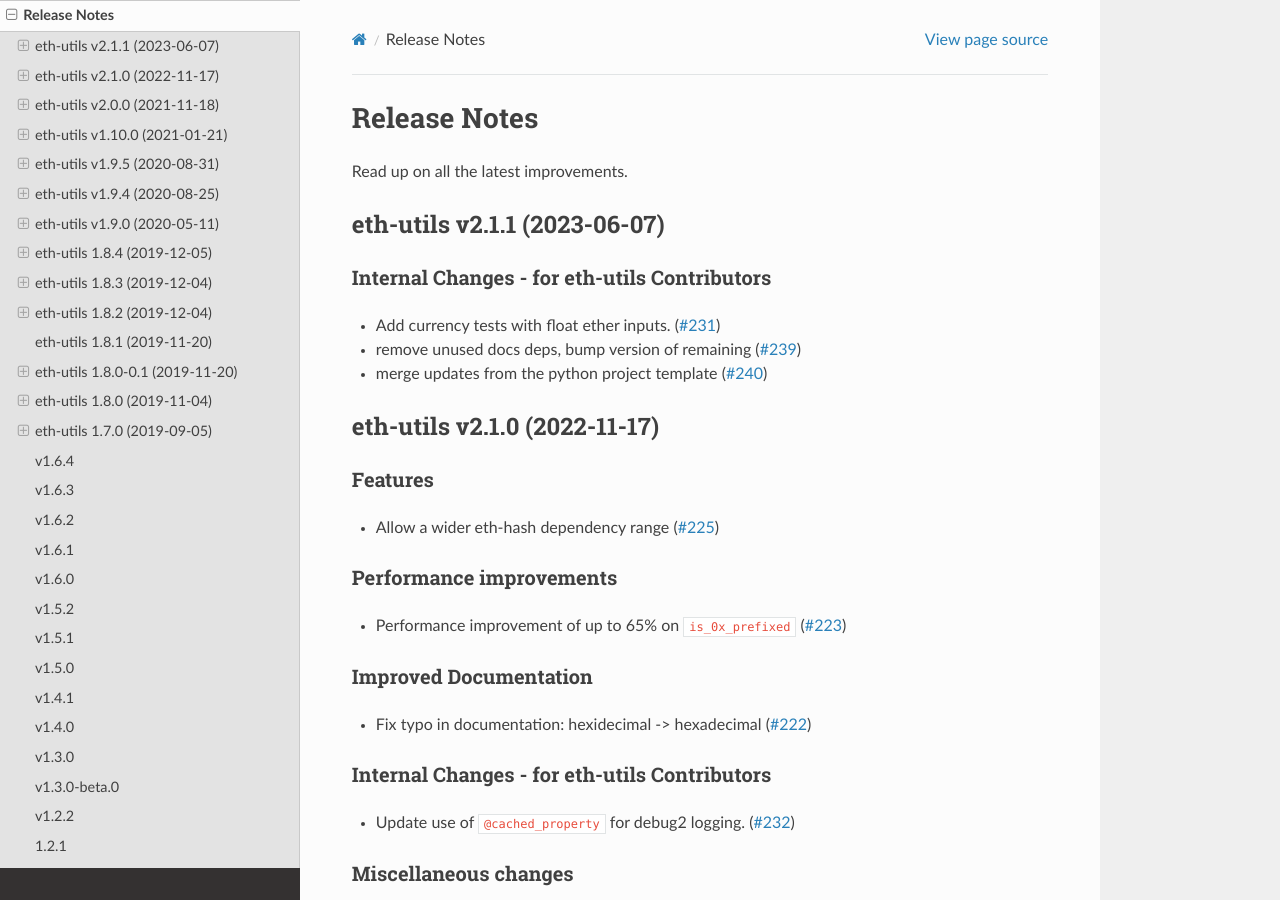
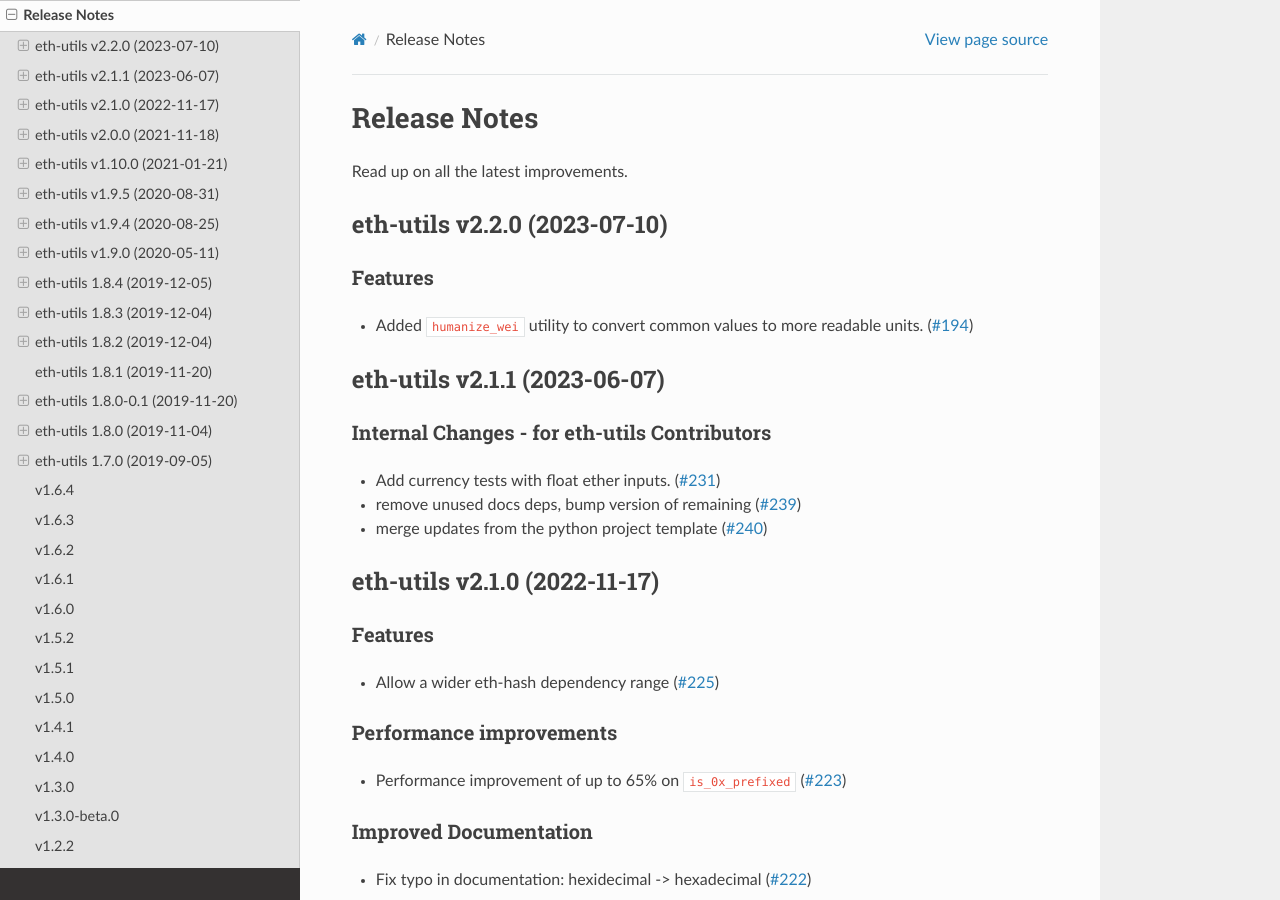
Before and after one commit to ethereum/eth-utils, a Sphinx documentation site: the page built from docs/release_notes.rst, in a window 1280 px wide and 900 px high. Built offline with Sphinx 7.4.7 and the Read the Docs theme 2.0.0, drawn with Linux system fonts in a browser that asks for light colours.

Commit message:
Compile release notes

```diff
--- a/docs/release_notes.rst
+++ b/docs/release_notes.rst
@@ -4,6 +4,15 @@ Release Notes
 Read up on all the latest improvements.
 
 .. towncrier release notes start
+
+eth-utils v2.2.0 (2023-07-10)
+-----------------------------
+
+Features
+~~~~~~~~
+
+- Added ``humanize_wei`` utility to convert common values to more readable units. (`#194 <https://github.com/ethereum/eth-utils/issues/194>`__)
+
 
 eth-utils v2.1.1 (2023-06-07)
 -----------------------------
--- a/newsfragments/194.feature.rst
+++ /dev/null
@@ -1 +0,0 @@
-Added ``humanize_wei`` utility to convert common values to more readable units.
```
